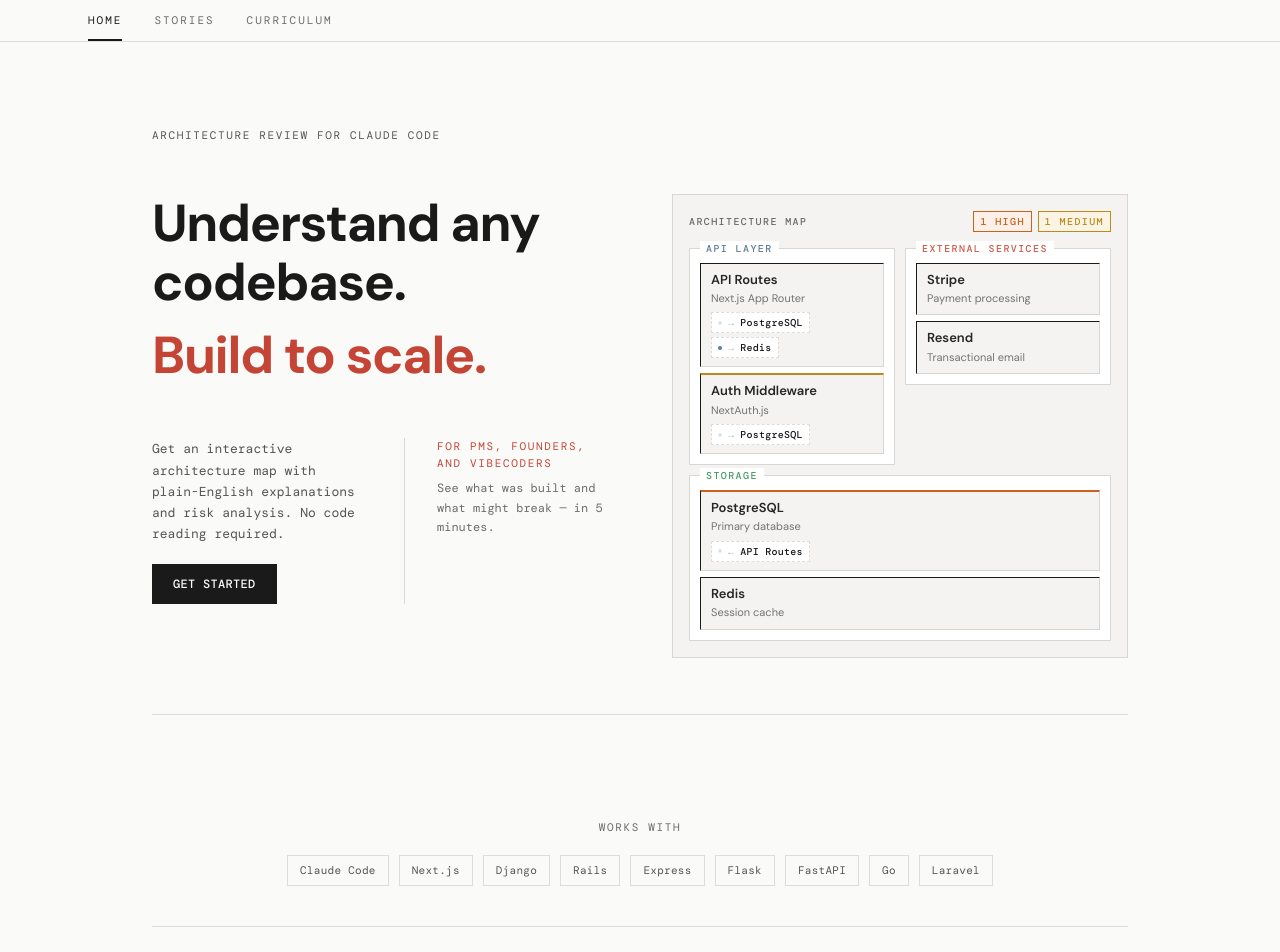
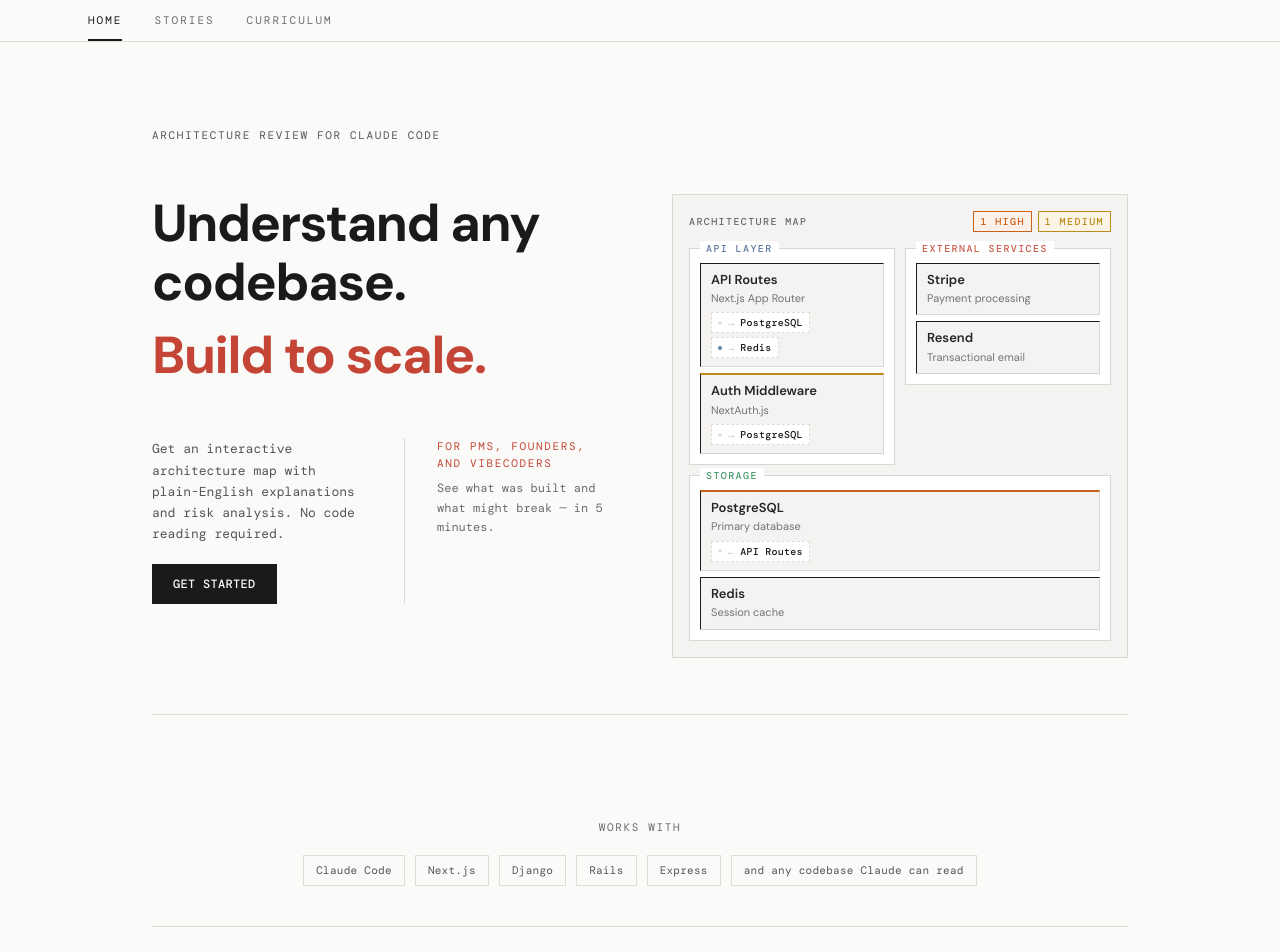
Before and after one commit to lucycrx/system-design-dev, a Next.js app: page / in a window 1280 px wide. Shown: the top 952 px of the page. Built offline with nearby package versions, Linux system fonts and the light colour scheme.

Commit message:
Narrow framework list to explicitly supported ones
The skill has framework-specific risk patterns for Next.js, Django, Rails,
and Express. Other frameworks work but aren't tuned. Updated WorksWith
and FAQ to reflect this honestly.

Co-Authored-By: Claude Opus 4.6 (1M context) <noreply@anthropic.com>

```diff
--- a/components/landing/FAQ.tsx
+++ b/components/landing/FAQ.tsx
@@ -14,7 +14,7 @@ const QUESTIONS = [
   },
   {
     q: "What frameworks does it support?",
-    a: "Any codebase Claude Code can read. Tested on Next.js, Django, Rails, Express, Flask, FastAPI, Go, and Laravel.",
+    a: "Any codebase Claude Code can read. Best support for Next.js, Django, Rails, and Express.",
   },
   {
     q: "What if I don\u2019t understand the output?",
--- a/components/landing/WorksWith.tsx
+++ b/components/landing/WorksWith.tsx
@@ -8,10 +8,7 @@ const FRAMEWORKS = [
   "Django",
   "Rails",
   "Express",
-  "Flask",
-  "FastAPI",
-  "Go",
-  "Laravel",
+  "and any codebase Claude can read",
 ];
 
 export function WorksWith() {
```
